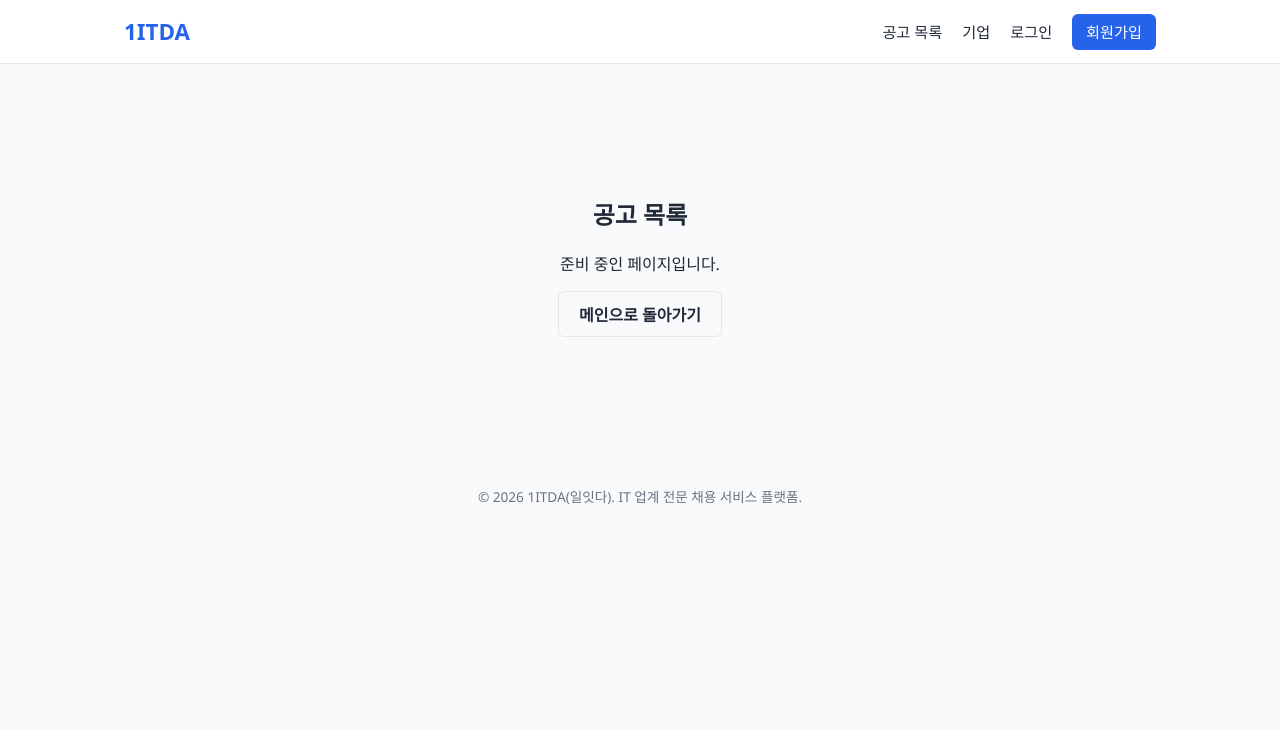
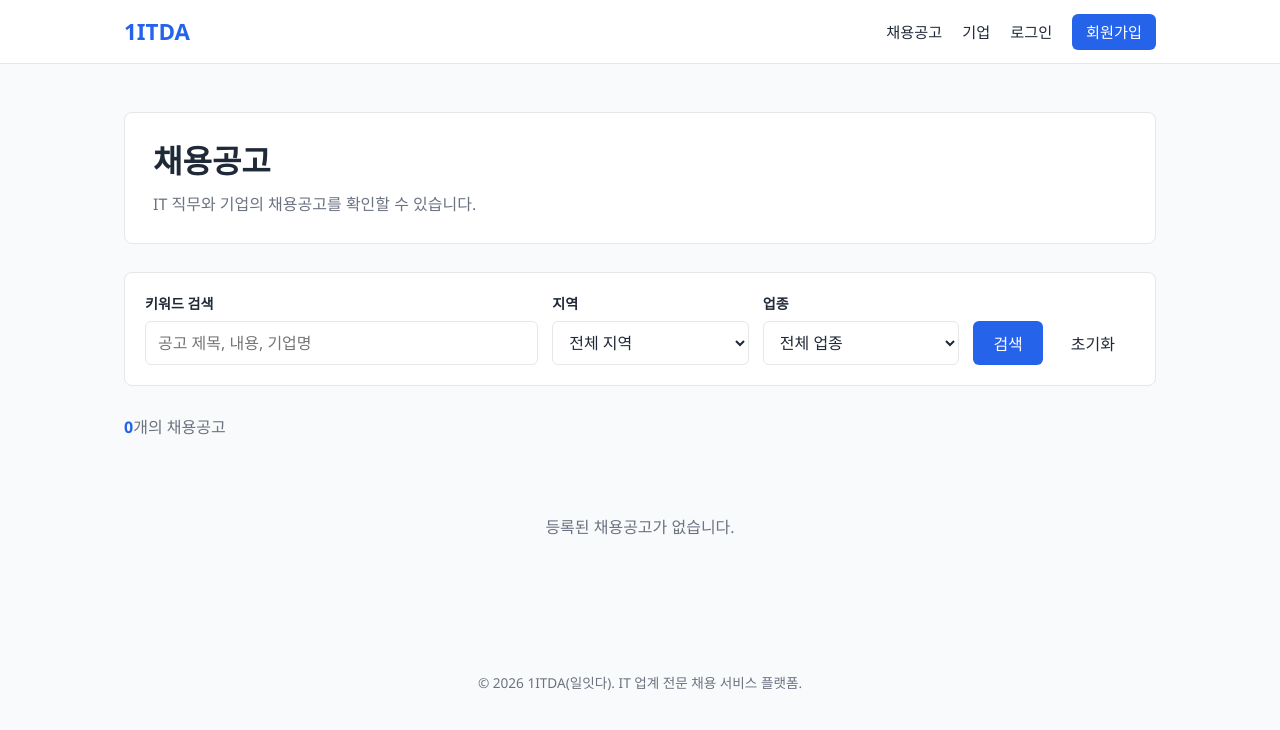
Before and after one commit to sieunni/1itda, a Flask app: page /jobs/ in a window 1280 px wide. Shown: the top 730 px of the page. Run offline with Flask 3, Linux system fonts and the light colour scheme.

Commit message:
feat: implement job pages

```diff
--- a/routes/jobs.py
+++ b/routes/jobs.py
@@ -1,13 +1,184 @@
-from flask import Blueprint, render_template
+from datetime import date, datetime
+from math import ceil
+
+from flask import Blueprint, abort, render_template, request
+from sqlalchemy import or_
+from sqlalchemy.orm import joinedload
+
+from models import Company, Job
 
 jobs_bp = Blueprint("jobs", __name__, url_prefix="/jobs")
 
-
-@jobs_bp.route("/")
-def job_list():
-    return render_template("placeholder.html", title="공고 목록")
+PAGE_SIZE = 12
+MAX_KEYWORD_LENGTH = 60
 
 
-@jobs_bp.route("/<int:job_id>")
+def _clean_text(value, max_length):
+    return (value or "").strip()[:max_length]
+
+
+def _parse_page(value):
+    try:
+        page = int(value)
+    except (TypeError, ValueError):
+        return 1
+
+    return max(page, 1)
+
+
+def _to_date(value):
+    if isinstance(value, datetime):
+        return value.date()
+
+    if isinstance(value, date):
+        return value
+
+    if not value:
+        return None
+
+    text = str(value).strip()
+    for date_format in ("%Y-%m-%d", "%Y.%m.%d", "%Y/%m/%d"):
+        try:
+            return datetime.strptime(text, date_format).date()
+        except ValueError:
+            continue
+
+    return None
+
+
+def _format_date(value, fallback="미정"):
+    parsed = _to_date(value)
+    if parsed:
+        return parsed.strftime("%Y-%m-%d")
+
+    return str(value).strip() if value else fallback
+
+
+def _deadline_info(value):
+    deadline = _to_date(value)
+
+    if not value:
+        return {
+            "display": "상시 채용",
+            "label": "상시 채용",
+            "is_closed": False,
+        }
+
+    if not deadline:
+        return {
+            "display": str(value),
+            "label": "마감일 확인",
+            "is_closed": False,
+        }
+
+    days_left = (deadline - date.today()).days
+    if days_left < 0:
+        label = "마감"
+        is_closed = True
+    elif days_left == 0:
+        label = "오늘 마감"
+        is_closed = False
+    else:
+        label = f"D-{days_left}"
+        is_closed = False
+
+    return {
+        "display": deadline.strftime("%Y-%m-%d"),
+        "label": label,
+        "is_closed": is_closed,
+    }
+
+
+def _job_to_view(job):
+    deadline = _deadline_info(job.deadline)
+    company = job.company
+
+    return {
+        "job_id": job.job_id,
+        "title": job.title,
+        "content": job.content,
+        "company_name": company.company_name if company else "기업명 미정",
+        "company_description": company.description if company else "",
+        "region": job.region or "지역 미정",
+        "industry": job.industry or "업종 미정",
+        "created_at": _format_date(job.created_at),
+        "deadline": deadline["display"],
+        "deadline_label": deadline["label"],
+        "is_closed": deadline["is_closed"],
+    }
+
+
+def _approved_jobs_query():
+    return Job.query.options(joinedload(Job.company)).filter(Job.status == "approved")
+
+
+def _filter_options(column):
+    rows = (
+        Job.query.with_entities(column)
+        .filter(Job.status == "approved", column.isnot(None), column != "")
+        .distinct()
+        .order_by(column.asc())
+        .all()
+    )
+    return [value for (value,) in rows]
+
+
+@jobs_bp.route("", methods=["GET"])
+@jobs_bp.route("/", methods=["GET"])
+def job_list():
+    keyword = _clean_text(request.args.get("keyword"), MAX_KEYWORD_LENGTH)
+    region = _clean_text(request.args.get("region"), 80)
+    industry = _clean_text(request.args.get("industry"), 80)
+    page = _parse_page(request.args.get("page"))
+
+    query = _approved_jobs_query().outerjoin(Job.company)
+
+    if keyword:
+        keyword_pattern = f"%{keyword}%"
+        query = query.filter(
+            or_(
+                Job.title.ilike(keyword_pattern),
+                Job.content.ilike(keyword_pattern),
+                Company.company_name.ilike(keyword_pattern),
+            )
+        )
+
+    if region:
+        query = query.filter(Job.region == region)
+
+    if industry:
+        query = query.filter(Job.industry == industry)
+
+    total = query.count()
+    total_pages = max(ceil(total / PAGE_SIZE), 1)
+    if total and page > total_pages:
+        page = total_pages
+
+    jobs = (
+        query.order_by(Job.created_at.desc())
+        .offset((page - 1) * PAGE_SIZE)
+        .limit(PAGE_SIZE)
+        .all()
+    )
+
+    return render_template(
+        "jobs/list.html",
+        jobs=[_job_to_view(job) for job in jobs],
+        filters={"keyword": keyword, "region": region, "industry": industry},
+        regions=_filter_options(Job.region),
+        industries=_filter_options(Job.industry),
+        total=total,
+        page=page,
+        total_pages=total_pages,
+        has_filters=bool(keyword or region or industry),
+    )
+
+
+@jobs_bp.route("/<int:job_id>", methods=["GET"])
 def job_detail(job_id):
-    return render_template("placeholder.html", title=f"공고 상세 #{job_id}")
+    job = _approved_jobs_query().filter(Job.job_id == job_id).first()
+
+    if job is None:
+        abort(404)
+
+    return render_template("jobs/detail.html", job=_job_to_view(job))
--- a/static/css/style.css
+++ b/static/css/style.css
@@ -412,3 +412,318 @@ body {
   background: #f0fdf4;
   border: 1px solid #bbf7d0;
 }
+
+/* 채용공고 목록·상세 */
+
+.jobs-page,
+.job-detail {
+  display: flex;
+  flex-direction: column;
+  gap: 28px;
+}
+
+.jobs-page__header,
+.job-detail__header,
+.job-detail__content {
+  background: #fff;
+  border: 1px solid var(--color-border);
+  border-radius: 8px;
+  padding: 28px;
+}
+
+.jobs-page__header h1,
+.job-detail__header h1 {
+  margin: 0 0 10px;
+  font-size: 2rem;
+  line-height: 1.25;
+}
+
+.jobs-page__header p,
+.job-detail__company,
+.jobs-summary {
+  margin: 0;
+  color: var(--color-muted);
+}
+
+.jobs-search {
+  display: grid;
+  grid-template-columns: minmax(240px, 2fr) minmax(140px, 1fr) minmax(140px, 1fr) auto;
+  gap: 14px;
+  align-items: end;
+  padding: 20px;
+  background: #fff;
+  border: 1px solid var(--color-border);
+  border-radius: 8px;
+}
+
+.jobs-search__field {
+  display: flex;
+  flex-direction: column;
+  gap: 8px;
+}
+
+.jobs-search__field label {
+  font-size: 0.88rem;
+  font-weight: 700;
+}
+
+.jobs-search__field input,
+.jobs-search__field select {
+  width: 100%;
+  height: 44px;
+  padding: 0 12px;
+  color: var(--color-text);
+  background: #fff;
+  border: 1px solid var(--color-border);
+  border-radius: 6px;
+  font: inherit;
+}
+
+.jobs-search__field input:focus,
+.jobs-search__field select:focus {
+  border-color: var(--color-primary);
+  box-shadow: 0 0 0 3px rgba(37, 99, 235, 0.12);
+  outline: none;
+}
+
+.jobs-search__actions {
+  display: flex;
+  gap: 8px;
+}
+
+.jobs-search__actions .btn {
+  border: 0;
+  cursor: pointer;
+  font: inherit;
+  text-align: center;
+  white-space: nowrap;
+}
+
+.jobs-search__actions .btn-outline {
+  background: #fff;
+}
+
+.jobs-summary strong {
+  color: var(--color-primary);
+}
+
+.jobs-grid {
+  display: grid;
+  grid-template-columns: repeat(auto-fill, minmax(280px, 1fr));
+  gap: 16px;
+}
+
+.jobs-page .job-card {
+  display: flex;
+  flex-direction: column;
+  justify-content: space-between;
+  gap: 20px;
+  min-height: 260px;
+  border-radius: 8px;
+}
+
+.job-card__company {
+  margin: 0 0 8px;
+  color: var(--color-muted);
+  font-size: 0.9rem;
+}
+
+.job-card__title {
+  margin: 0;
+  font-size: 1.15rem;
+  line-height: 1.35;
+  overflow-wrap: anywhere;
+}
+
+.job-card__title a:focus-visible,
+.job-card__link:focus-visible,
+.job-detail__back:focus-visible,
+.job-action-button:focus-visible {
+  outline: 3px solid rgba(37, 99, 235, 0.25);
+  outline-offset: 3px;
+}
+
+.job-card__meta,
+.job-detail__meta {
+  display: grid;
+  gap: 10px;
+  margin: 18px 0 0;
+}
+
+.job-card__meta div,
+.job-detail__meta div {
+  display: flex;
+  gap: 8px;
+  min-width: 0;
+}
+
+.job-card__meta dt,
+.job-detail__meta dt {
+  flex: 0 0 auto;
+  color: var(--color-muted);
+  font-size: 0.84rem;
+  font-weight: 700;
+}
+
+.job-card__meta dd,
+.job-detail__meta dd {
+  min-width: 0;
+  margin: 0;
+  color: var(--color-text);
+  font-size: 0.9rem;
+  overflow-wrap: anywhere;
+}
+
+.job-card__footer {
+  display: flex;
+  align-items: center;
+  justify-content: space-between;
+  gap: 12px;
+  border-top: 1px solid var(--color-border);
+  padding-top: 14px;
+}
+
+.job-card__badge {
+  flex: 0 0 auto;
+  padding: 5px 9px;
+  color: #075985;
+  background: #e0f2fe;
+  border: 1px solid #bae6fd;
+  border-radius: 999px;
+  font-size: 0.8rem;
+  font-weight: 700;
+}
+
+.job-card__badge--closed {
+  color: #6b7280;
+  background: #f3f4f6;
+  border-color: var(--color-border);
+}
+
+.job-card__link,
+.job-detail__back {
+  color: var(--color-primary);
+  font-weight: 700;
+  text-decoration: none;
+}
+
+.pagination {
+  display: flex;
+  align-items: center;
+  justify-content: center;
+  gap: 12px;
+}
+
+.pagination a,
+.pagination__disabled,
+.pagination__current {
+  min-width: 64px;
+  padding: 8px 12px;
+  border: 1px solid var(--color-border);
+  border-radius: 6px;
+  text-align: center;
+  text-decoration: none;
+}
+
+.pagination a {
+  color: var(--color-primary);
+  background: #fff;
+}
+
+.pagination__disabled {
+  color: var(--color-muted);
+  background: #f3f4f6;
+}
+
+.pagination__current {
+  color: var(--color-text);
+  background: #fff;
+  font-weight: 700;
+}
+
+.job-detail__back {
+  align-self: flex-start;
+}
+
+.job-detail__company {
+  font-weight: 700;
+}
+
+.job-detail__meta {
+  grid-template-columns: repeat(auto-fit, minmax(180px, 1fr));
+}
+
+.job-detail__content h2 {
+  margin: 0 0 14px;
+  font-size: 1.25rem;
+}
+
+.job-detail__content p {
+  margin: 0;
+  line-height: 1.75;
+  white-space: pre-line;
+  overflow-wrap: anywhere;
+}
+
+.job-detail__actions {
+  display: flex;
+  flex-wrap: wrap;
+  gap: 10px;
+}
+
+.job-action-button {
+  min-height: 44px;
+  padding: 11px 16px;
+  border: 1px solid transparent;
+  border-radius: 6px;
+  font: inherit;
+  font-weight: 700;
+  text-align: center;
+  text-decoration: none;
+  cursor: pointer;
+}
+
+.job-action-button--primary {
+  color: #fff;
+  background: var(--color-primary);
+}
+
+.job-action-button--secondary {
+  color: var(--color-text);
+  background: #fff;
+  border-color: var(--color-border);
+}
+
+.job-action-button--report {
+  color: #991b1b;
+  background: #fff;
+  border-color: #fecaca;
+}
+
+.job-action-button:disabled,
+.job-action-button[aria-disabled="true"] {
+  cursor: not-allowed;
+  opacity: 0.58;
+}
+
+@media (max-width: 760px) {
+  .jobs-search {
+    grid-template-columns: 1fr;
+  }
+
+  .jobs-search__actions,
+  .job-detail__actions {
+    flex-direction: column;
+  }
+
+  .jobs-search__actions .btn,
+  .job-action-button {
+    width: 100%;
+  }
+
+  .jobs-page__header,
+  .job-detail__header,
+  .job-detail__content {
+    padding: 22px;
+  }
+}
--- a/templates/base.html
+++ b/templates/base.html
@@ -11,7 +11,7 @@
     <nav class="navbar">
       <a class="logo" href="{{ url_for('index') }}">1ITDA</a>
       <ul class="nav-links">
-        <li><a href="{{ url_for('jobs.job_list') }}">공고 목록</a></li>
+        <li><a href="{{ url_for('jobs.job_list') }}">채용공고</a></li>
         <li><a href="{{ url_for('company.dashboard') }}">기업</a></li>
         {% if current_user %}
         <li><a href="{{ url_for('profile.mypage') }}">마이페이지</a></li>
--- /dev/null
+++ b/templates/jobs/list.html
@@ -0,0 +1,122 @@
+{% extends "base.html" %}
+
+{% block title %}채용공고 - 1ITDA{% endblock %}
+
+{% block content %}
+<section class="jobs-page">
+  <header class="jobs-page__header">
+    <h1>채용공고</h1>
+    <p>IT 직무와 기업의 채용공고를 확인할 수 있습니다.</p>
+  </header>
+
+  <form class="jobs-search" method="get" action="{{ url_for('jobs.job_list') }}">
+    <div class="jobs-search__field jobs-search__field--wide">
+      <label for="keyword">키워드 검색</label>
+      <input
+        type="search"
+        id="keyword"
+        name="keyword"
+        value="{{ filters.keyword }}"
+        maxlength="60"
+        placeholder="공고 제목, 내용, 기업명"
+      >
+    </div>
+
+    <div class="jobs-search__field">
+      <label for="region">지역</label>
+      <select id="region" name="region">
+        <option value="">전체 지역</option>
+        {% for region in regions %}
+          <option value="{{ region }}" {% if filters.region == region %}selected{% endif %}>{{ region }}</option>
+        {% endfor %}
+      </select>
+    </div>
+
+    <div class="jobs-search__field">
+      <label for="industry">업종</label>
+      <select id="industry" name="industry">
+        <option value="">전체 업종</option>
+        {% for industry in industries %}
+          <option value="{{ industry }}" {% if filters.industry == industry %}selected{% endif %}>{{ industry }}</option>
+        {% endfor %}
+      </select>
+    </div>
+
+    <div class="jobs-search__actions">
+      <button type="submit" class="btn btn-primary">검색</button>
+      <a class="btn btn-outline" href="{{ url_for('jobs.job_list') }}">초기화</a>
+    </div>
+  </form>
+
+  <div class="jobs-summary" aria-live="polite">
+    <strong>{{ total }}</strong>개의 채용공고
+  </div>
+
+  {% if jobs %}
+    <div class="jobs-grid">
+      {% for job in jobs %}
+        <article class="job-card">
+          <div class="job-card__body">
+            <p class="job-card__company">{{ job.company_name }}</p>
+            <h2 class="job-card__title">
+              <a href="{{ url_for('jobs.job_detail', job_id=job.job_id) }}">{{ job.title }}</a>
+            </h2>
+
+            <dl class="job-card__meta">
+              <div>
+                <dt>지역</dt>
+                <dd>{{ job.region }}</dd>
+              </div>
+              <div>
+                <dt>업종</dt>
+                <dd>{{ job.industry }}</dd>
+              </div>
+              <div>
+                <dt>등록일</dt>
+                <dd>{{ job.created_at }}</dd>
+              </div>
+              <div>
+                <dt>마감일</dt>
+                <dd>{{ job.deadline }}</dd>
+              </div>
+            </dl>
+          </div>
+
+          <div class="job-card__footer">
+            <span class="job-card__badge {% if job.is_closed %}job-card__badge--closed{% endif %}">
+              {{ job.deadline_label }}
+            </span>
+            <a class="job-card__link" href="{{ url_for('jobs.job_detail', job_id=job.job_id) }}">상세보기</a>
+          </div>
+        </article>
+      {% endfor %}
+    </div>
+  {% else %}
+    <div class="empty-state">
+      {% if has_filters %}
+        검색 조건에 맞는 채용공고가 없습니다.
+      {% else %}
+        등록된 채용공고가 없습니다.
+      {% endif %}
+    </div>
+  {% endif %}
+
+  {% if total_pages > 1 %}
+    <nav class="pagination" aria-label="채용공고 페이지">
+      {% if page > 1 %}
+        <a href="{{ url_for('jobs.job_list', keyword=filters.keyword, region=filters.region, industry=filters.industry, page=page - 1) }}">이전</a>
+      {% else %}
+        <span class="pagination__disabled">이전</span>
+      {% endif %}
+
+      <span class="pagination__current">{{ page }} / {{ total_pages }}</span>
+
+      {% if page < total_pages %}
+        <a href="{{ url_for('jobs.job_list', keyword=filters.keyword, region=filters.region, industry=filters.industry, page=page + 1) }}">다음</a>
+      {% else %}
+        <span class="pagination__disabled">다음</span>
+      {% endif %}
+    </nav>
+  {% endif %}
+</section>
+{% endblock %}
```
Also changed, not shown: templates/jobs/detail.html (added, +88 -0 lines).
